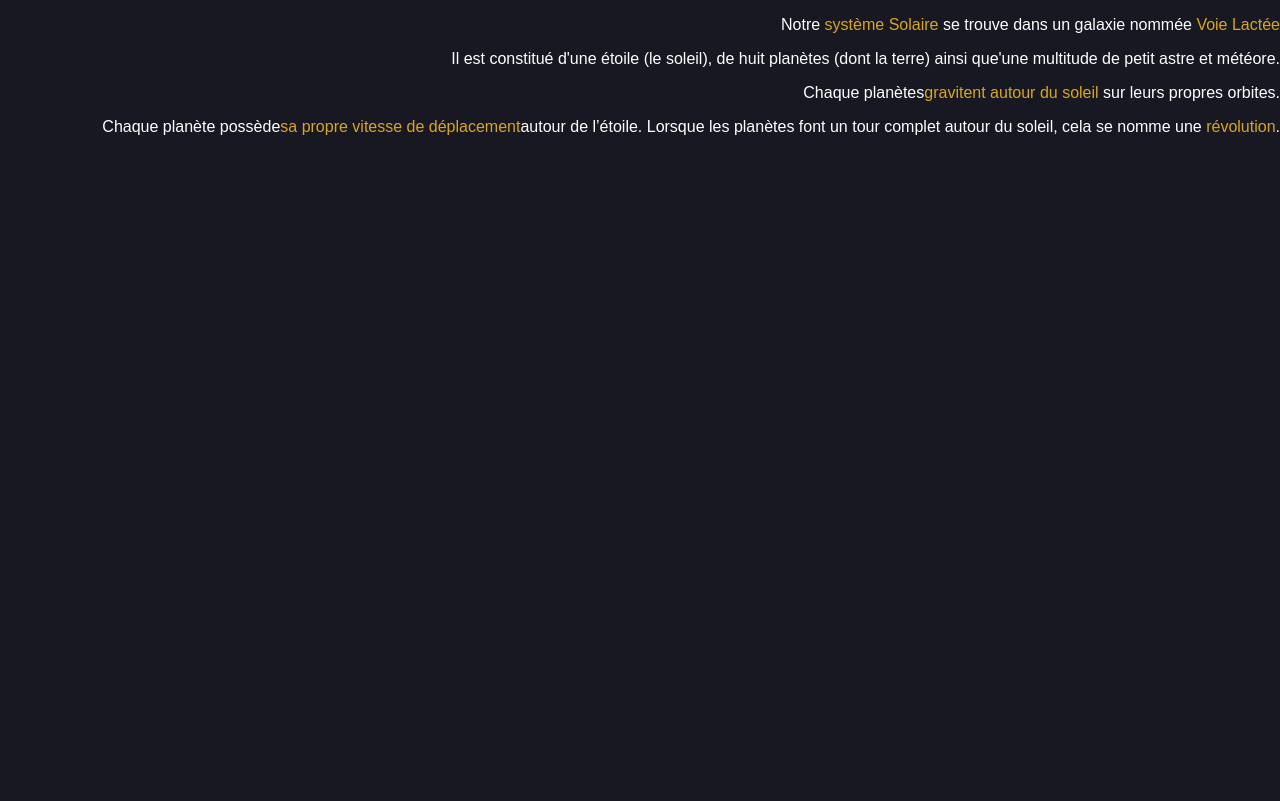
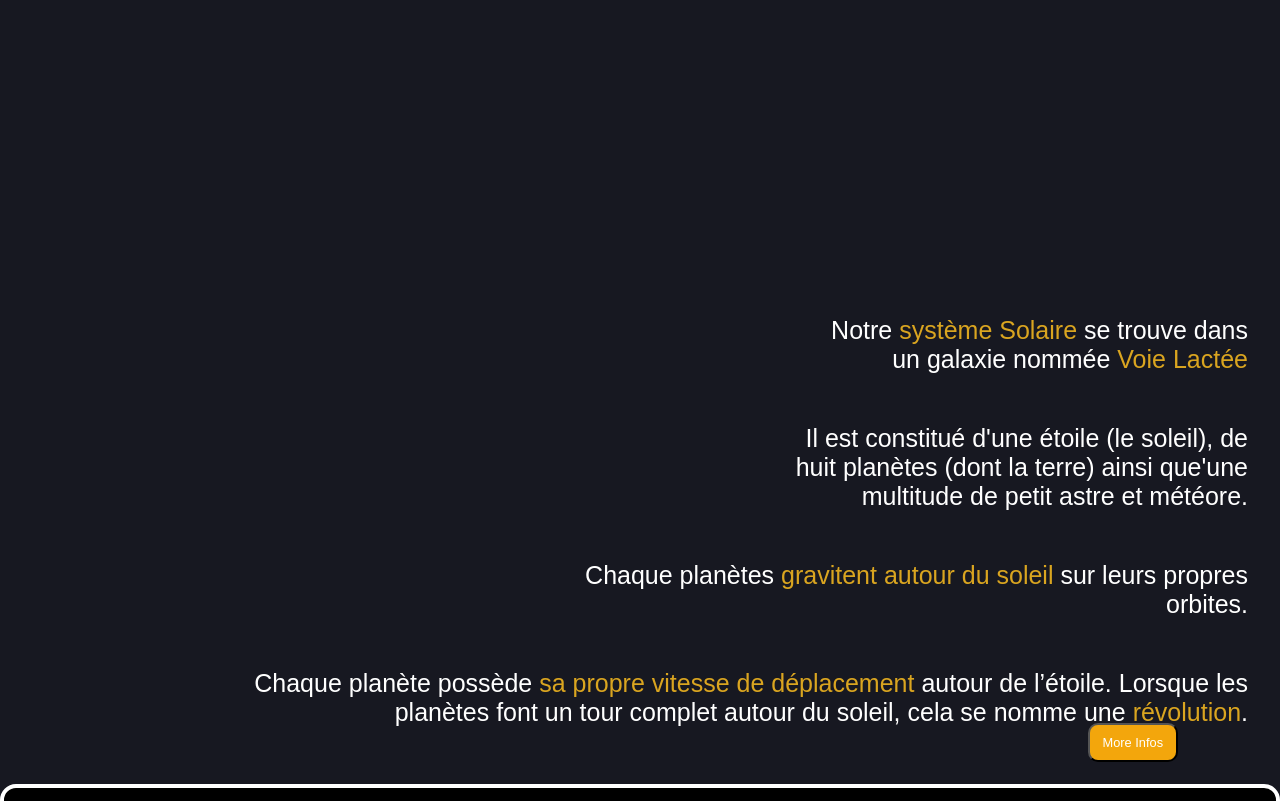
Before and after one commit to WildCodeSchool/2023-09-JS-Lille-blue-project-2-groupe2-stix, a React (Vite) app in the folder frontend/: page / in a window 1280 px wide. Shown: the top 801 px of the page. Built offline with nearby package versions, Linux system fonts and the light colour scheme; no server answers.

Commit message:
merge of dev branch and this branch

```diff
--- a/frontend/src/components/homeText/homeText.jsx
+++ b/frontend/src/components/homeText/homeText.jsx
@@ -3,23 +3,23 @@ import "./homeText.scss";
 
 function HomeText() {
   return (
-    <div className="HomeText">
-      <p className="text1">
+    <div className="homeText">
+      <p className="resumGalaxy ">
         Notre <span className="textColor">système Solaire</span> se trouve dans
         un galaxie nommée <span className="textColor">Voie Lactée</span>
       </p>
-      <p className="text2">
+      <p className="resumSS1 ">
         Il est constitué d'une étoile (le soleil), de huit planètes (dont la
         terre) ainsi que'une multitude de petit astre et météore.
       </p>
-      <p className="text3">
+      <p className="resumSS2 ">
         Chaque planètes
-        <span className="textColor">gravitent autour du soleil</span> sur leurs
+        <span className="textColor"> gravitent autour du soleil</span> sur leurs
         propres orbites.
       </p>
-      <p className="text4">
+      <p className="resumPlanet">
         Chaque planète possède
-        <span className="textColor">sa propre vitesse de déplacement</span>
+        <span className="textColor"> sa propre vitesse de déplacement </span>
         autour de l’étoile. Lorsque les planètes font un tour complet autour du
         soleil, cela se nomme une <span className="textColor"> révolution</span>
         .
--- a/frontend/src/components/homeText/homeText.scss
+++ b/frontend/src/components/homeText/homeText.scss
@@ -12,7 +12,7 @@ p {
   justify-content: flex-end;
   flex-direction: column;
   align-items: end;
-  height: 180vh;
+  height: 90vh;
   margin: 2em;
 
   .resumGalaxy {
--- a/frontend/src/pages/home/Home.jsx
+++ b/frontend/src/pages/home/Home.jsx
@@ -1,6 +1,7 @@
 import { useState, useEffect } from "react";
 import SolarSystem from "../../components/solarSystem/SolarSystem";
 import HomeText from "../../components/homeText/homeText";
+import Card from "../../components/card/Card";
 
 export default function Home() {
   const [systeme, setSysteme] = useState();
@@ -14,6 +15,7 @@ export default function Home() {
     <div>
       <div> {systeme ? <SolarSystem systeme={systeme} /> : ""} </div>
       <HomeText />
+      <Card />
     </div>
   );
 }
```
